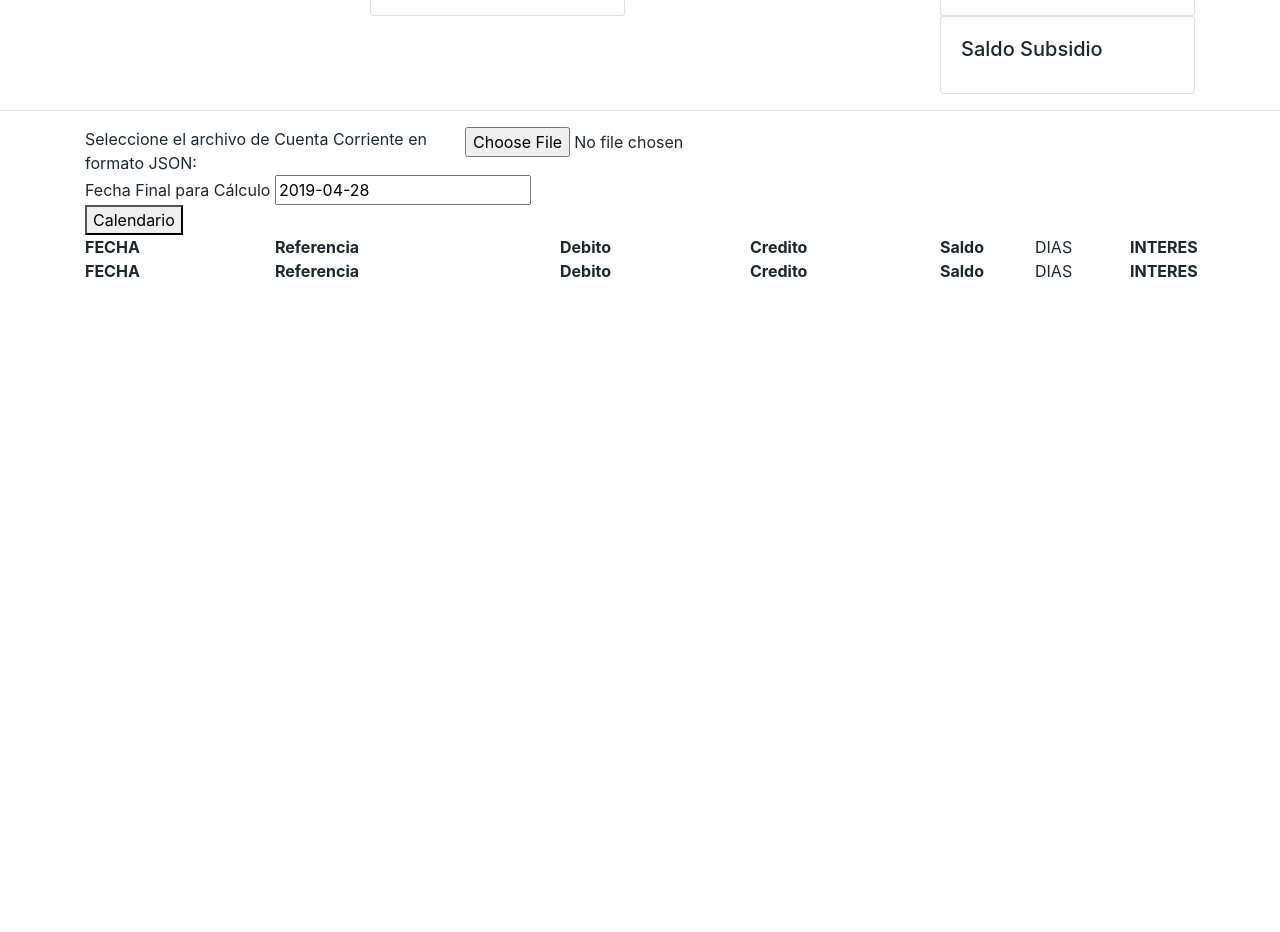
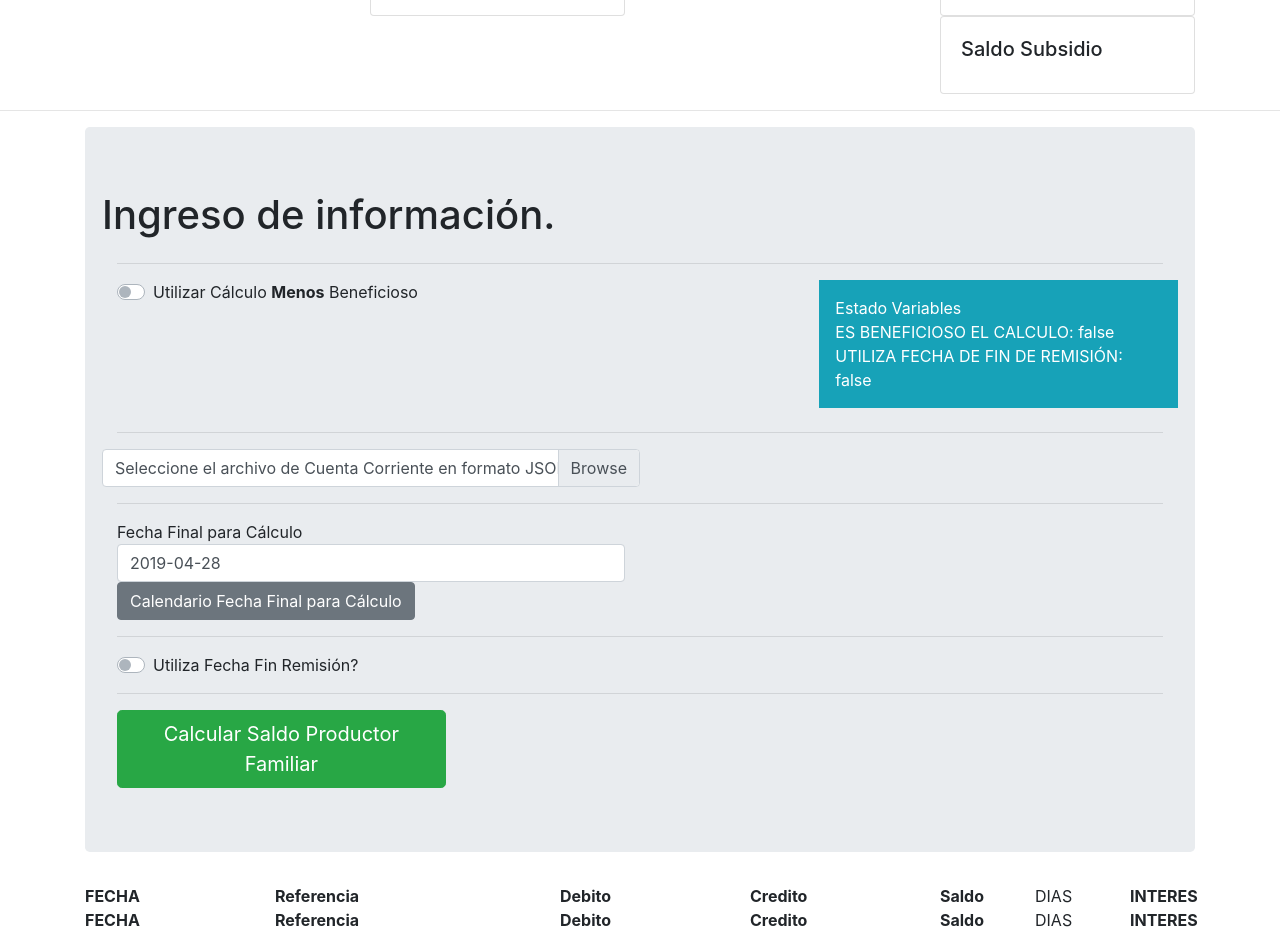
Before and after one commit to mauridev/intereses, an Angular app: page /calculo-intreses-familiares in a window 1280 px wide. Shown: the part 260-1192 px from the top of the page. Before the commit the page ends 800 px from the top, so only its background shows below. Built offline with nearby package versions, Linux system fonts and the light colour scheme.

Commit message:
productor familiar

```diff
--- a/src/app/calculo-intereses-familiar/calculo-intereses-familiar.component.html
+++ b/src/app/calculo-intereses-familiar/calculo-intereses-familiar.component.html
@@ -86,22 +86,57 @@
     </div>
   </div>
 <hr>
+  <!-- Container de comandos-->
   <div class="container">
+
     <div class="row">
-        <div class="col-md-4">
-          Seleccione el archivo de Cuenta Corriente en formato JSON:
+      <div class="col-md-12">
+        <div class="jumbotron">
+            <div class="row">
+              <div class="container-md-12">
+                <h1>Ingreso de información.</h1>
+
               </div>
+            </div>
+            <hr>
+            <div class="row">
                 <div class="col-md-8">
+                    <div class="custom-control custom-switch">
+                        <input
+                          type="checkbox"
+                          class="custom-control-input"
+                          [(ngModel)]="esBeneficioso"
+                          id="idBeneficioso">
+                        <label class="custom-control-label" for="idBeneficioso">
+                          <span  *ngIf="esBeneficioso; else noEsBeneficioso">Utilizar Cálculo <strong>Más</strong> Beneficioso</span></label>
+                        <ng-template #noEsBeneficioso>
+                            Utilizar Cálculo <strong>Menos</strong> Beneficioso
+                        </ng-template>
+                      </div>
+                </div>
+                <div class="col-md-4 p-3 mb-2 bg-info text-white">
+                  Estado Variables <br>
+                  ES BENEFICIOSO EL CALCULO: {{ esBeneficioso }} <br>
+                  UTILIZA FECHA DE FIN DE REMISIÓN: {{ tieneFechaFinRemision }}
+                </div>
+            </div>
+            <hr>
+            <div class="row">
+                <div class="col-md-6 form">
                     <input id="file-upload"
+                      class="custom-file-input"
                       type="file"
                       accept=".json"
                       (change)="fileUpload($event)">
+                      <label class="custom-file-label" for="file-upload">{{ nombreArchivoLeido }}</label>
                 </div>
+
             </div>
+            <hr>
             <div class="row">
                 <div class="col-md-6">Fecha Final para Cálculo
-              <input  [(ngModel)]="fechaFinRemision"  type="text" ngbDatepicker #d="ngbDatepicker" (dateSelect)="onDateSelect($event)"/>
-              <button (click)="d.toggle()">Calendario</button>
+                    <input class="form-control"  [(ngModel)]="fechaFinalCalculo"  type="text" ngbDatepicker #d="ngbDatepicker" (dateSelect)="onDateSelect($event)"/>
+                    <button (click)="d.toggle()" class="btn btn-secondary">Calendario Fecha Final para Cálculo</button>
                 </div>
                 <div class="col-md-6" *ngIf="alerta == true">
                     <ngb-alert [type]="alertaTipo"  [dismissible]="true" (close)="close()" >
@@ -109,7 +144,43 @@
                     </ngb-alert>
                 </div>
             </div>
+            <hr>
+            <div class="row">
+                <div class="col-md-12">
+                    <div class="custom-control custom-switch">
+                        <input
+                          type="checkbox"
+                          class="custom-control-input"
+                          [(ngModel)]="tieneFechaFinRemision"
+                          id="idFechaFinRemision">
+                        <label class="custom-control-label" for="idFechaFinRemision">
+                          <div class="col-md-12"   *ngIf="tieneFechaFinRemision; else noTieneFechaFinRemision">Fecha Fin Remision
+                              <input class="form-control"  [(ngModel)]="fechaFinRemision"  type="text" ngbDatepicker #d2="ngbDatepicker" (dateSelect)="onDateSelect($event)"/>
+                              <button (click)="d2.toggle()" class="btn btn-secondary">Calendario Fecha Fin Remsión</button>
                           </div>
+                        </label>
+                        <ng-template #noTieneFechaFinRemision>
+                            <span>Utiliza Fecha Fin Remisión?</span>
+                        </ng-template>
+                      </div>
+                </div>
+            </div>
+            <hr>
+            <div class="row">
+              <div class="col-md-4">
+                  <button class="btn btn-success btn-lg" (click)="realizarCalculoPF()">{{textoBoton}}</button>
+              </div>
+              <div class="col-md-8">
+                  {{ dibujo }}
+              </div>
+            </div>
+        </div>
+      </div>
+    </div>
+
+
+</div>
+
 <div class="container">
 
     <div class="row" rowStyle>
--- a/src/app/calculo-intereses-familiar/calculo-intereses-familiar.component.ts
+++ b/src/app/calculo-intereses-familiar/calculo-intereses-familiar.component.ts
@@ -13,6 +13,7 @@ export class CalculoInteresesFamiliarComponent implements OnInit {
   ctaCte: ItemCtaCte[] = JSON.parse(this.fileText);
   ctaCteSegundaParte: ItemCtaCte[];
   fechaFinRemision: Date = new Date();
+  fechaFinalCalculo: Date = new Date();
   tasaDiariaEfectiva: number =  0.000133681;
   saldoFinal: number;
   saldoSubsidio: number;
@@ -31,6 +32,12 @@ export class CalculoInteresesFamiliarComponent implements OnInit {
   alertaMensaje = '';
   alertaTipo = 'danger';
   alerta = false;
+  esBeneficioso: boolean = false;
+  tieneFechaFinRemision: boolean = false;
+  nombreArchivoLeido: string = "Seleccione el archivo de Cuenta Corriente en formato JSON";
+  textoBoton = "Calcular Saldo Productor Familiar";
+
+
 
   constructor() { }
 
@@ -45,6 +52,7 @@ export class CalculoInteresesFamiliarComponent implements OnInit {
   fileUpload(event) {
     const reader = new FileReader();
     reader.readAsText(event.srcElement.files[0]);
+    this.nombreArchivoLeido= event.srcElement.files[0].name;
     const me = this;
     reader.onload = () => {
       me.fileText = reader.result;
@@ -74,10 +82,22 @@ export class CalculoInteresesFamiliarComponent implements OnInit {
       this.alertaMensaje = 'Seleccione un archivo de Cuenta Corriente en formato .JSON';
       this.alerta = true;
     } else {
-
+        this.textoBoton = "Calcular Saldo Productor Familiar";
         this.setObligacionRealTotal();
         this.eliminarReferenciasFechaFinal();
-        this.calculoAlgoritmoPF();
+       // this.calculoAlgoritmoPF();
+    }
+  }
+
+  realizarCalculoPF = () => {
+    if (this.ctaCte.length <= 1 ) {
+      this.alertaTipo = 'danger';
+      this.alertaMensaje = 'Seleccione un archivo de Cuenta Corriente en formato .JSON';
+      this.alerta = true;
+    } else {
+      this.calculoAlgoritmoPF();
+      this.textoBoton =  ` LISTO EL POLLO  `;
+
     }
   }
 
@@ -311,7 +331,7 @@ calcularSaldosParaCuentaCorrienteFechaMovil = () => {
   /* Setea la referencia Fecha Final con el dato que posea la propiedad Fecha Fin Remision */
   setFechaFinDeRemision = (cuentaRecibida) => {
     const itemFinDeRemision = new ItemCtaCte();
-    itemFinDeRemision.FECHA = this.fechaFinRemision;
+    itemFinDeRemision.FECHA = this.fechaFinalCalculo;
     itemFinDeRemision.REFERENCIA = 'Fecha Final';
     itemFinDeRemision.id = '000000';
     cuentaRecibida.push(itemFinDeRemision);
--- a/src/app/calculo-intereses/calculo-intereses.component.html
+++ b/src/app/calculo-intereses/calculo-intereses.component.html
@@ -8,6 +8,7 @@
                 <button *ngIf="saldoFinal !== undefined" class="btn btn-success" (click)="exportAsXLSX()">DESCARGAR EXCEL</button>
               </div>
             </div>
+
 
             <div class="col-md-12">
               <div class="form-group">
```
Lines whose indentation alone changed are shown as unchanged.
